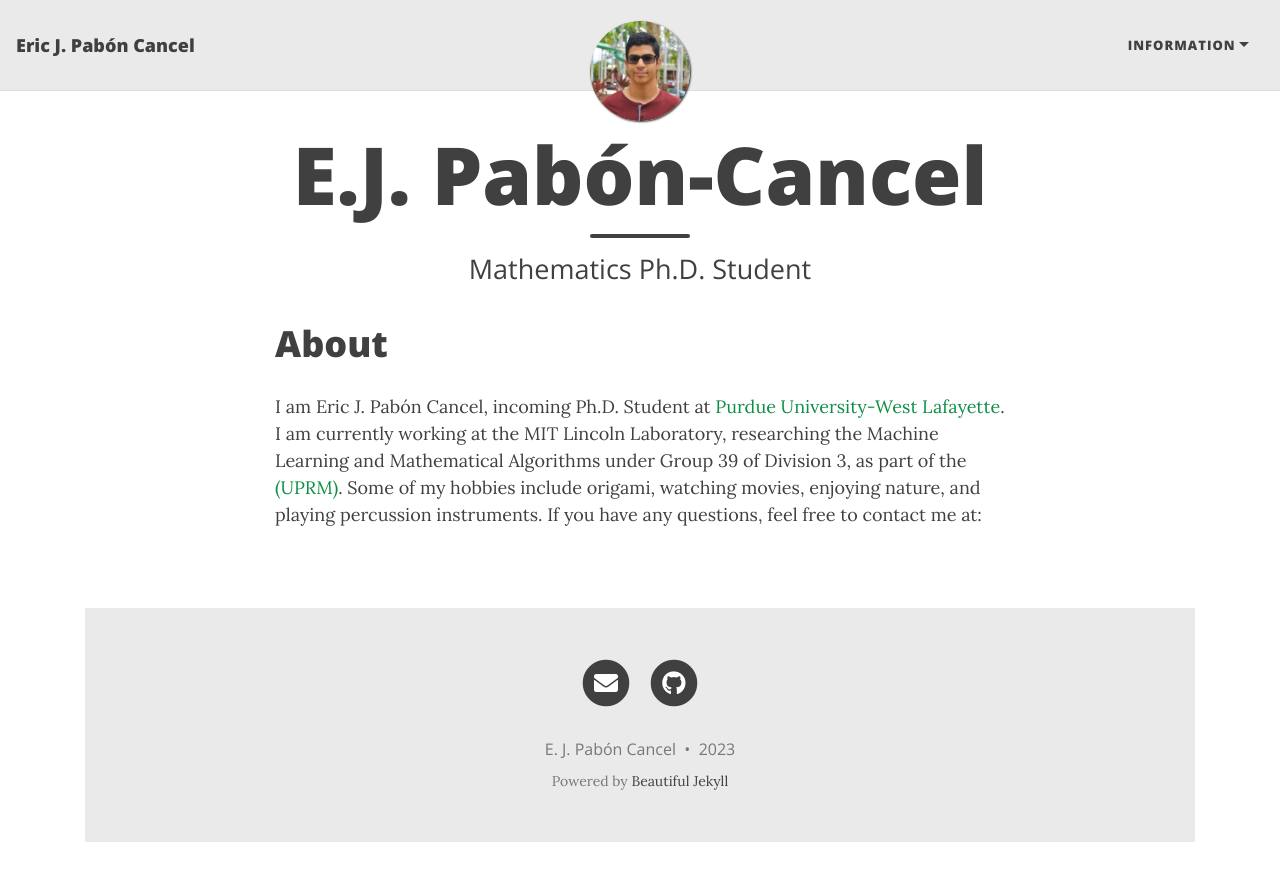
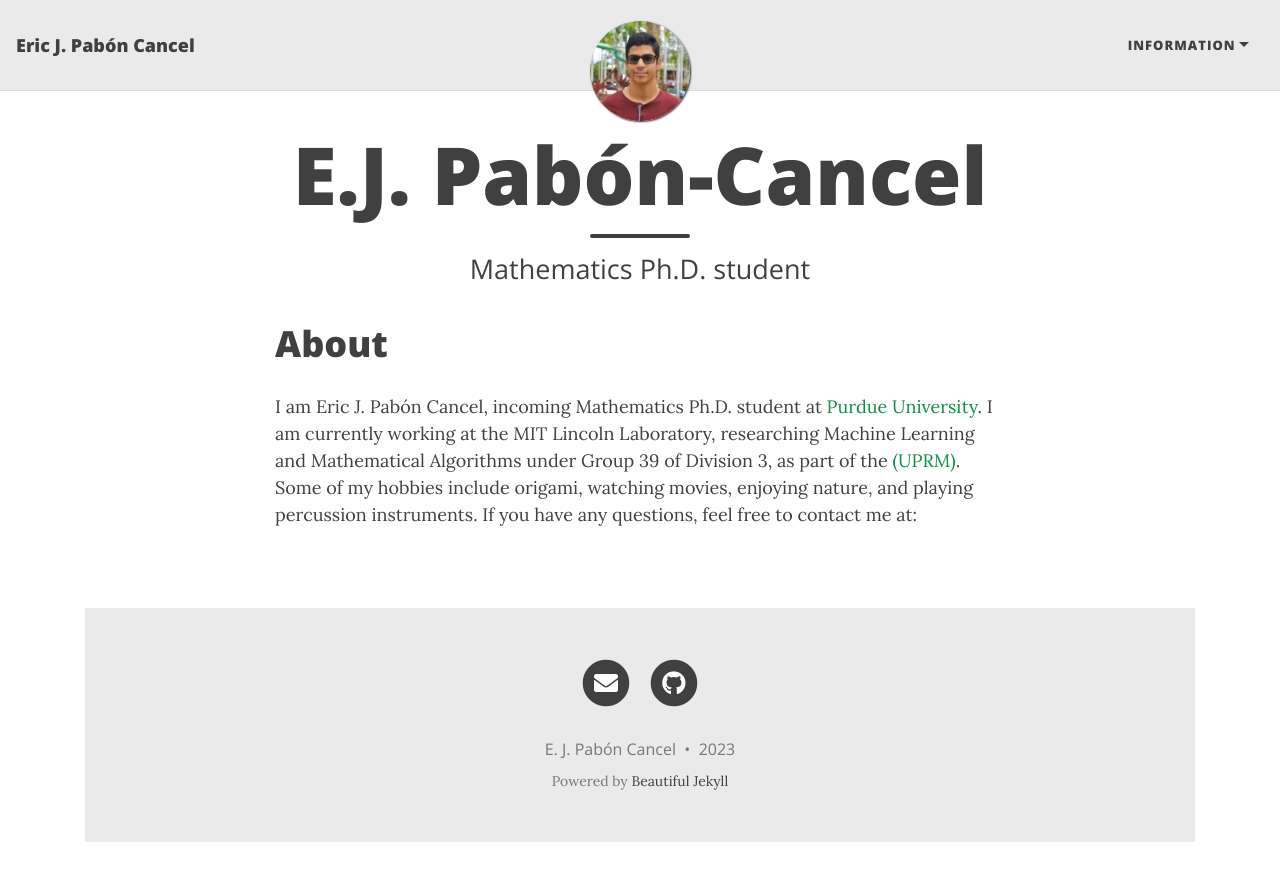
Before and after one commit to ejpaboncancel/ejpaboncancel-old.github.io, a Jekyll site: the page built from index.html, in a window 1280 px wide. Shown: the top 881 px of the page. Built offline with Jekyll 4.4.1, drawn with Linux system fonts in a browser that asks for light colours; nearby versions of some CDN libraries; the list of posts is cut into pages by our own code.

Commit message:
Update index.html

```diff
--- a/index.html
+++ b/index.html
@@ -1,12 +1,12 @@
 ---
 layout: home
 title: E.J. Pabón-Cancel
-subtitle: Mathematics Ph.D. Student
+subtitle: Mathematics Ph.D. student
 ---
 
 <h1>About</h1>
-<div style="text-align: left"><p > I am Eric J. Pabón Cancel, incoming Ph.D. Student at <a href="https://www.purdue.edu">Purdue University-West Lafayette</a>. I am currently working
-  at the MIT Lincoln Laboratory, researching the Machine Learning and Mathematical Algorithms under Group 39 of Division 3, as part of the <a href="https://www.gemfellowship.org>National GEM Consortium</a>
+<div style="text-align: left"><p > I am Eric J. Pabón Cancel, incoming Mathematics Ph.D. student at <a href="https://www.purdue.edu">Purdue University</a>. I am currently working
+  at the MIT Lincoln Laboratory, researching Machine Learning and Mathematical Algorithms under Group 39 of Division 3, as part of the <a href="https://www.gemfellowship.org>National GEM Consortium</a>
   Fellowship Employer Internship. I earned my Bachelor of Science degree in Mathematics at the University of Puerto Rico, Mayagüez Campus <a href="https://www.uprm.edu/portada/">(UPRM)</a>.
   Some of my hobbies include origami, watching movies, enjoying nature, and playing percussion instruments. If you have any questions, feel free to contact me at:
   <a href="epabonca@purdue.edu>epabonca@purdue.edu</a>. </p></div>
```
